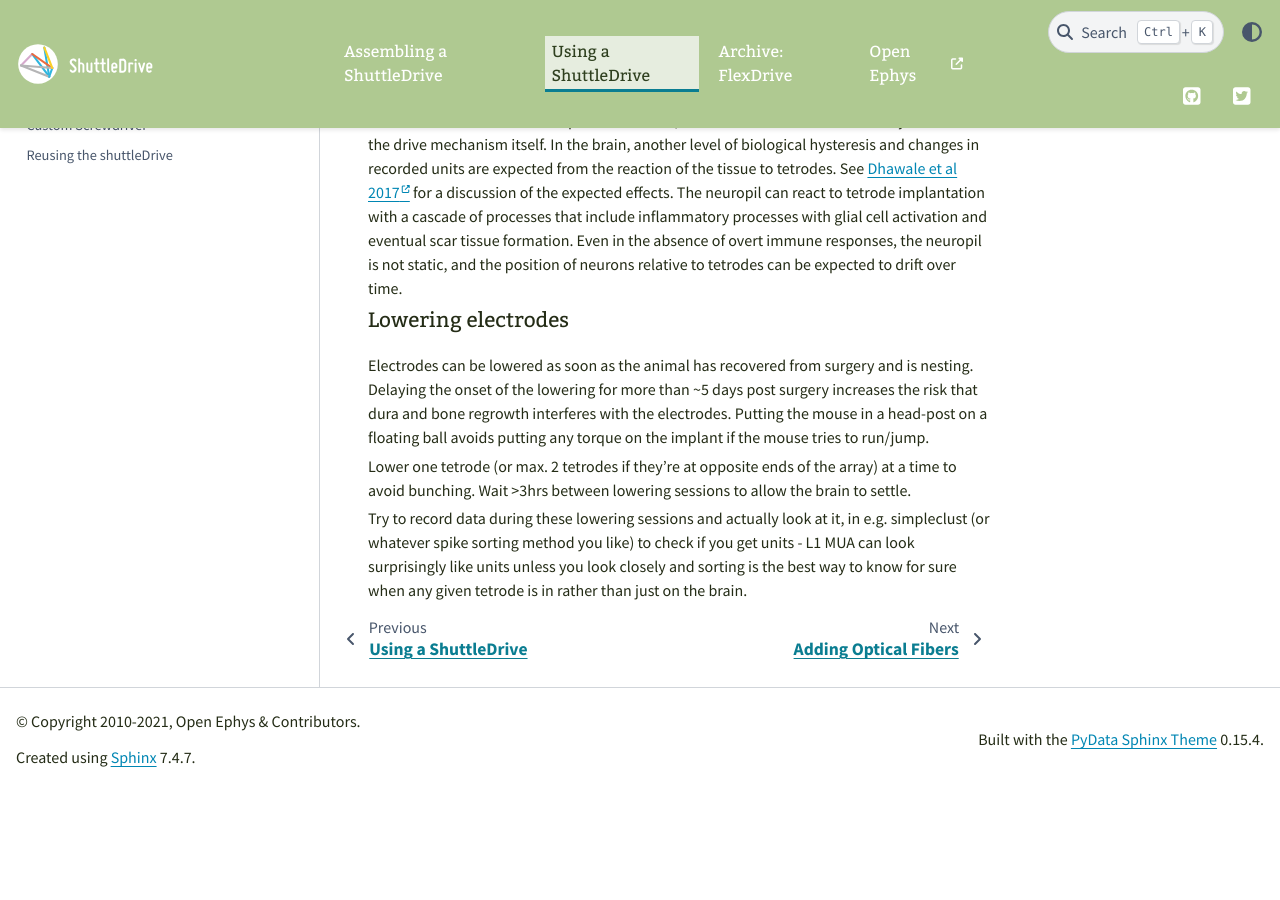
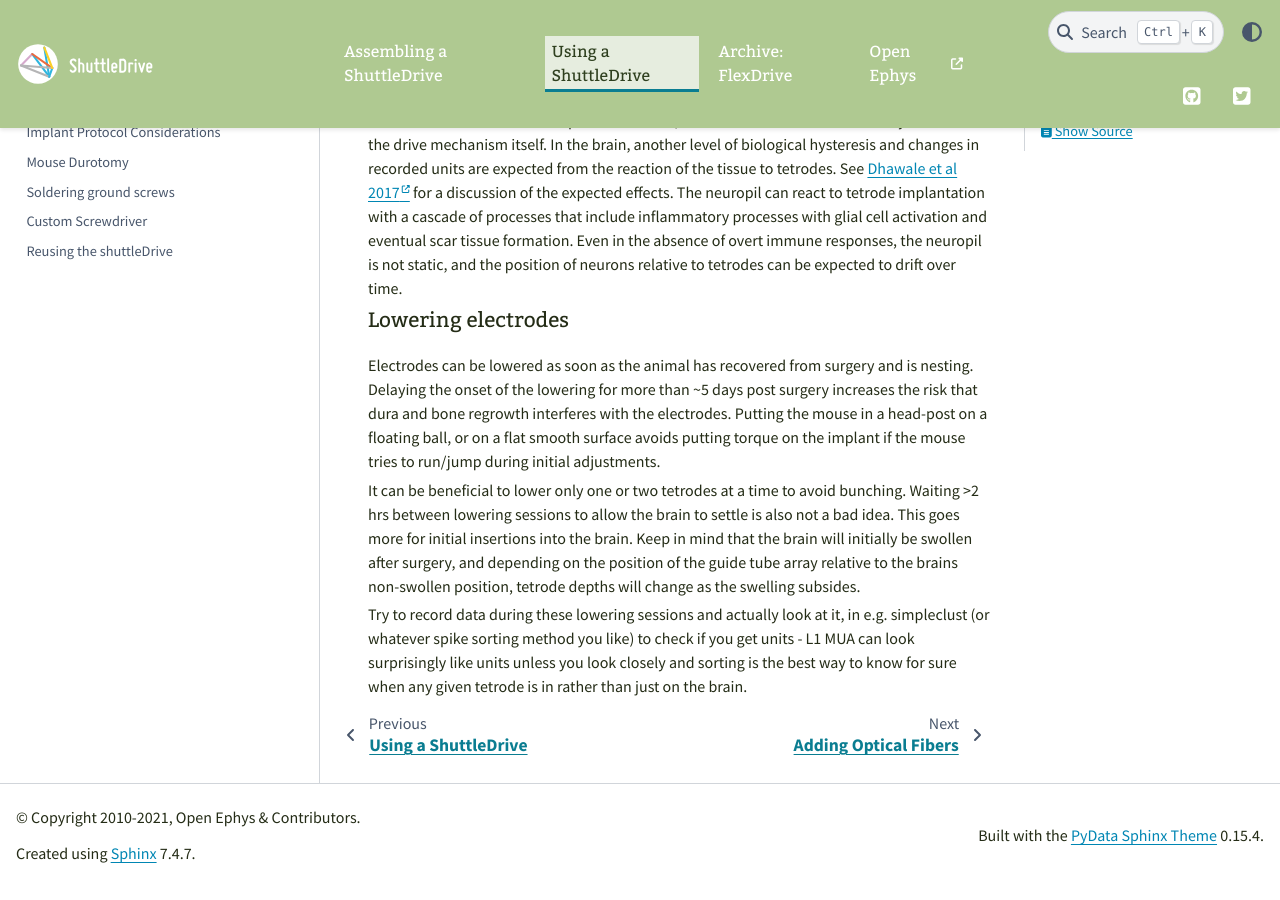
Before and after one commit to open-ephys/shuttledrive-docs, a Sphinx documentation site: the page built from source/pages/depthtracking.rst, in a window 1280 px wide and 900 px high, scrolled down 1234 px. Built offline with Sphinx 7.4.7 and the PyData theme 0.15.4, drawn with Linux system fonts in a browser that asks for light colours; before the commit the page ends 2038 px from its top, so only the background shows below that.

Commit message:
fix broken links

```diff
--- a/source/pages/Implant-protocol-considerations.rst
+++ b/source/pages/Implant-protocol-considerations.rst
@@ -20,7 +20,7 @@ Implant Protocol Considerations
                     <div class="methodblock">6) Perform the implant surgery according to your protocol and the guidelines of your institution. <strong>We find that performing complete <a href="durotomy.html" data-linked-resource-id="3211294" data-linked-resource-version="6" data-linked-resource-type="page">durotomies</a> minimizes brain deformation and yields better recordings at small electrode pitches.</strong></div>
                     <div class="methodblock">7) During surgery, fill the space between the guide tube array and the brain with mineral oil/paraffin according to the surgical protocol.</div>
                     <div class="methodblock">8) Attach the drive to the skull using dental cement, skull screws and/or adhesives according to your protocol. Make sure that no adhesive gets under the guide tube array.</div>
-                    <div class="methodblock">9) During implantation, keeping the 2 corner tetrodes out by ~250um allows you to take pictures of these during insertion, to register the guide tube array to pictures taken after the craniotomy (containing scale bars). Electrodes can be lowered as soon as the animal has recovered from surgery. Delaying the onset of the lowering for more than ~5 days post surgery increases the risk that dura and bone regrowth interferes with the electrodes. Also check the page on <a href="Electrode-depth-tracking-during-recording_950337.html" data-linked-resource-id="950337" data-linked-resource-version="4" data-linked-resource-type="page">depth tracking</a> for some recommendations for estimating electrode positions.</div>
+                    <div class="methodblock">9) During implantation, keeping the 2 corner tetrodes out by ~250um allows you to take pictures of these during insertion, to register the guide tube array to pictures taken after the craniotomy (containing scale bars). Electrodes can be lowered as soon as the animal has recovered from surgery. Delaying the onset of the lowering for more than ~5 days post surgery increases the risk that dura and bone regrowth interferes with the electrodes. Also check the page on <a href="depthtracking.html" data-linked-resource-type="page">depth tracking</a> for some recommendations for estimating electrode positions.</div>
                     </div>
                 </div>
               </div>
--- a/source/pages/depthtracking.rst
+++ b/source/pages/depthtracking.rst
@@ -32,8 +32,8 @@ The above measurements are performed in air, to characterize the mechanical hyst
 
 Lowering electrodes
 **************************************************
-Electrodes can be lowered as soon as the animal has recovered from surgery and is nesting. Delaying the onset of the lowering for more than ~5 days post surgery increases the risk that dura and bone regrowth interferes with the electrodes. Putting the mouse in a head-post on a floating ball avoids putting any torque on the implant if the mouse tries to run/jump.
+Electrodes can be lowered as soon as the animal has recovered from surgery and is nesting. Delaying the onset of the lowering for more than ~5 days post surgery increases the risk that dura and bone regrowth interferes with the electrodes. Putting the mouse in a head-post on a floating ball, or on a flat smooth surface avoids putting torque on the implant if the mouse tries to run/jump during initial adjustments.
 
-Lower one tetrode (or max. 2 tetrodes if they're at opposite ends of the array) at a time to avoid bunching. Wait >3hrs between lowering sessions to allow the brain to settle.
+It can be beneficial to lower only one or two tetrodes at a time to avoid bunching. Waiting >2 hrs between lowering sessions to allow the brain to settle is also not a bad idea. This goes more for initial insertions into the brain. Keep in mind that the brain will initially be swollen after surgery, and depending on the position of the guide tube array relative to the brains non-swollen position, tetrode depths will change as the swelling subsides.
 
 Try to record data during these lowering sessions and actually look at it, in e.g. simpleclust (or whatever spike sorting method you like) to check if you get units - L1 MUA can look surprisingly like units unless you look closely and sorting is the best way to know for sure when any given tetrode is in rather than just on the brain.
--- a/source/pages/flexDrive/flexdrivesupplies.rst
+++ b/source/pages/flexDrive/flexdrivesupplies.rst
@@ -1,7 +1,7 @@
 .. _flexdrivesupplies:
 
 *************************************************
-flexDrive Supplies and Tools
+FlexDrive Supplies and Tools
 *************************************************
 
 .. raw:: html
```
